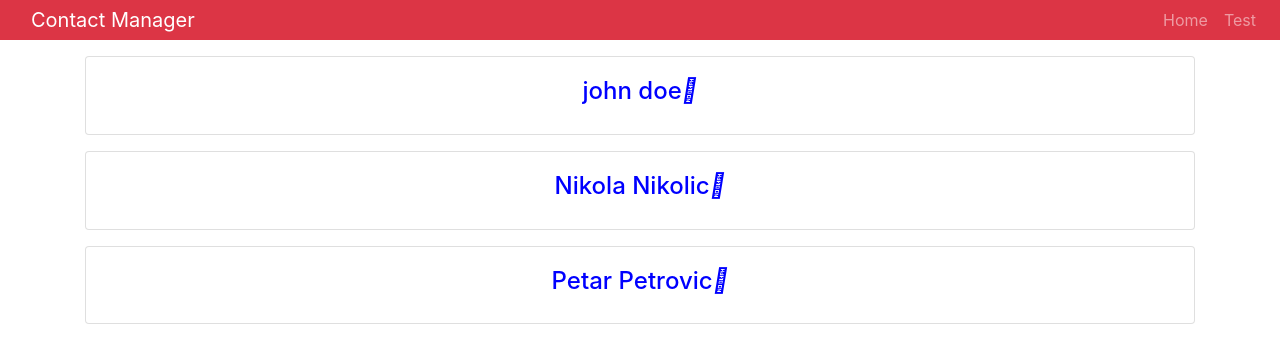
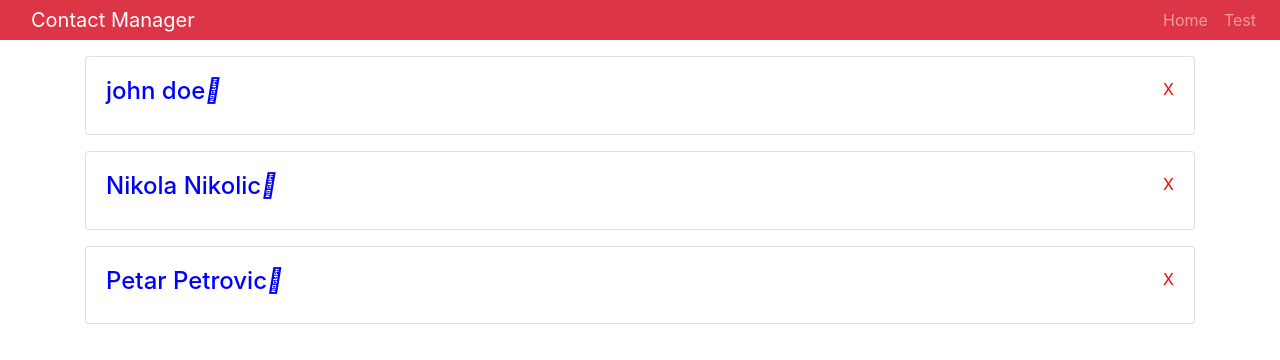
Before and after one commit to sloba82/react-app, a React (Create React App) app: page / in a window 1280 px wide. Shown: the top 360 px of the page. Built offline with nearby package versions, Linux system fonts and the light colour scheme.

Commit message:
Changing state from another component

```diff
--- a/src/components/Contact.js
+++ b/src/components/Contact.js
@@ -11,7 +11,15 @@
 
     static propTypes = {
         contact: PropTypes.object.isRequired,
+        deleteClickHandler: PropTypes.func.isRequired
     };
+
+
+    onDeleteClick = () => {
+        this.props.deleteClickHandler();
+        console.log('delete');
+
+    }
 
 
    // arrow funkcija moze da pristupi state vrednosti
@@ -33,10 +41,21 @@
 
         return (
             <div className="card card-body mb-3">
-                <h4 onClick={() => this.setState({showContactInfo: !this.state.showContactInfo})}>
-                    {name}
-                    <i className="fas fa-sort" />
-                </h4>
+                <div>
+                    <h4
+                        style={{ float:'left' }}
+                        onClick={() => this.setState({showContactInfo: !this.state.showContactInfo})}
+                    >
+                        {name}
+                        <i className="fas fa-sort" />
+                    </h4>
+                    <div
+                        style={{ color:'red', cursor: 'pointer', float: 'right' }}
+                        onClick={this.onDeleteClick}
+                    >
+                            X
+                    </div>
+                </div>
 
                 {showContactInfo ? ( <ul className="list-group">
                     <li className="list-group-item">Email: {email}</li>
--- a/src/components/Contacts.js
+++ b/src/components/Contacts.js
@@ -25,6 +25,17 @@
     ]
 };
 
+
+deleteContact = (id) => {
+    const { contacts } = this.state;
+    const newContacts = contacts.filter( contact => contact.id !==  id);
+
+    this.setState({
+        contacts: newContacts
+    });
+
+    console.log(id)
+}
     render() {
 
         const {contacts}  = this.state;
@@ -34,6 +45,7 @@
                         <Contact
                         key={contact.id}
                         contact={contact}
+                        deleteClickHandler={this.deleteContact.bind(this, contact.id)} //mora se proslediti i this
                         />
                     ))}
             </React.Fragment>
```
Also changed, not shown: 1 other file (tests, documents, lock files or other folders).
